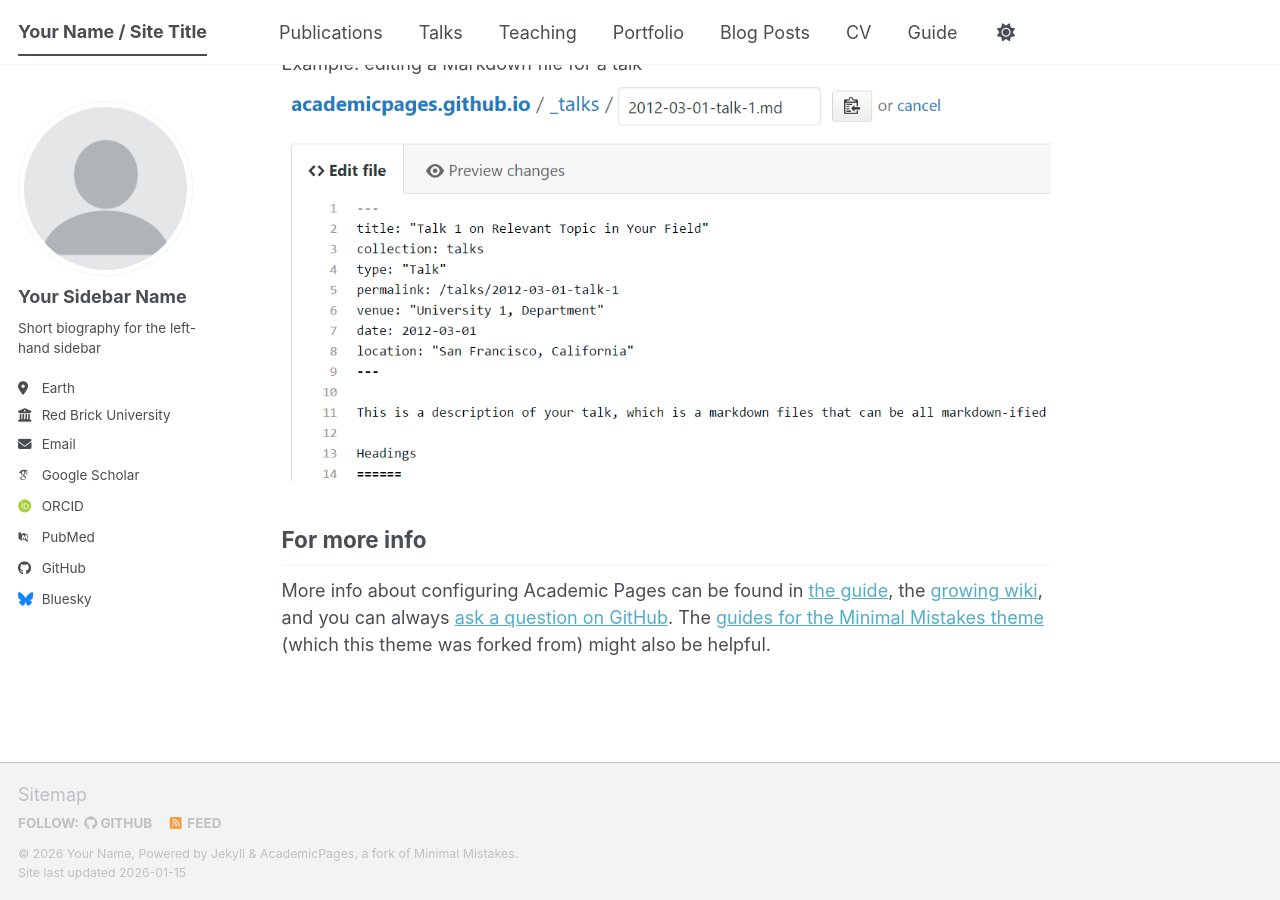
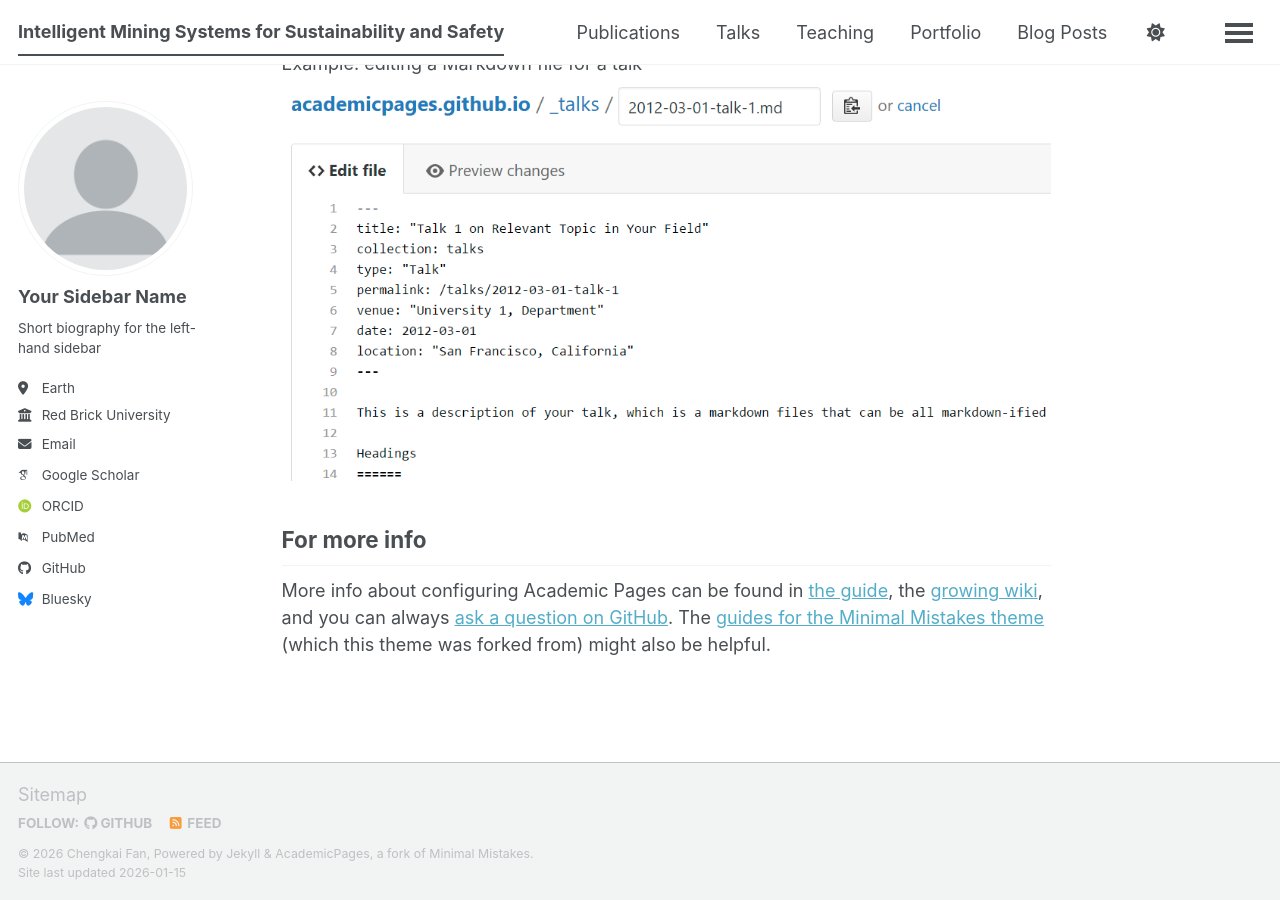
Before and after one commit to chengkaifan76/chengkai-fan.github.io, a Jekyll site: the page built from _pages/about.md, in a window 1280 px wide and 900 px high, scrolled down 2720 px. Built offline with Jekyll 4.4.1, drawn with Linux system fonts in a browser that asks for light colours; some web fonts are replaced; a script bundle is joined from its source files by our own code; library files that are not in the unit come from our copies.

Commit message:
_config.yml

```diff
--- a/_config.yml
+++ b/_config.yml
@@ -9,9 +9,9 @@
 # Basic Site Settings
 locale                   : "en-US"
 site_theme               : "default" # The available themes options are "default", "air", "sunrise", "mint", "dirt" and "contrast"
-title                    : "Your Name / Site Title"
+title                    : "Intelligent Mining Systems for Sustainability and Safety"
 title_separator          : "-"
-name                     : &name "Your Name"
+name                     : &name "Chengkai Fan"
 description              : &description "Your Name's academic portfolio"   # Update this with a general description of your site, this is the default if not overridden by a page
 url                      : https://academicpages.github.io # The base hostname & protocol for your site e.g. "https://[your GitHub username].github.io",
                                                            # or if you already have some other page hosted on Github then use "https://[your GitHub username].github.io/[Your Repo Name]"
```
